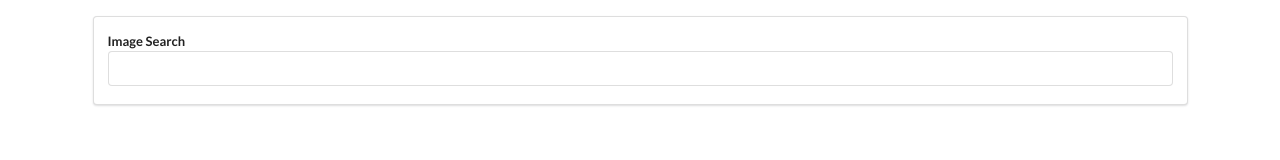
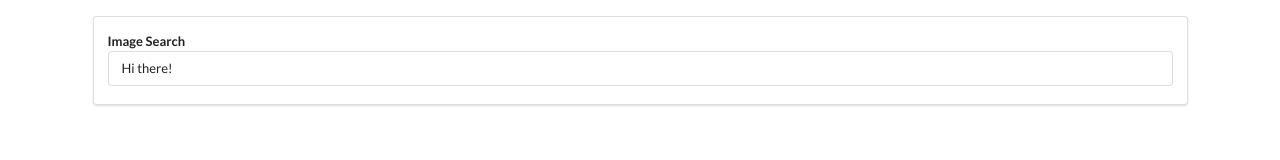
Before and after one commit to runyasak/modern-react-with-redux, a React (Create React App) app: page / in a window 1280 px wide. Shown: the top 160 px of the page. Built offline with nearby package versions, Linux system fonts and the light colour scheme.

Commit message:
Add form input with onFormSubmit to SearchBar

```diff
--- a/src/components/SearchBar.jsx
+++ b/src/components/SearchBar.jsx
@@ -1,14 +1,33 @@
+/* eslint-disable react/destructuring-assignment */
 import React from 'react';
 
 export default class SearchBar extends React.Component {
+  constructor(props) {
+    super(props);
+    this.state = { term: 'Hi there!' };
+  }
+
+  onFormSubmit = (event) => {
+    event.preventDefault();
+
+    this.props.onSubmit(this.state.term);
+  }
+
   render() {
+    const { term } = this.state;
+
     return (
       <div className="ui segment">
-        <form className="ui form">
+        <form onSubmit={this.onFormSubmit} className="ui form">
           <div className="field">
             <label htmlFor="text">
               Image Search
-              <input id="text" type="text" />
+              <input
+                id="text"
+                type="text"
+                value={term}
+                onChange={(e) => this.setState({ term: e.target.value })}
+              />
             </label>
           </div>
         </form>
```
